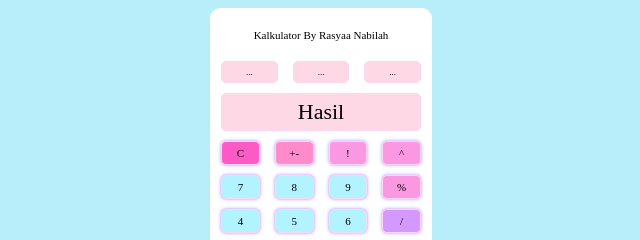
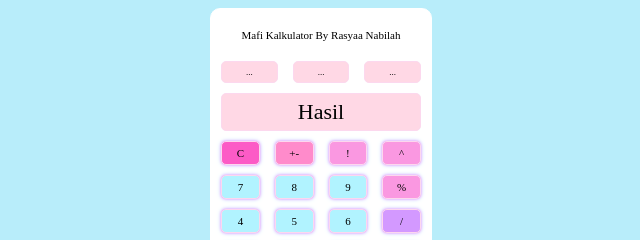
Before and after one commit to rasyaanabilah/kalkulator_rynlah13, a plain HTML site: page index.html in a window 1280 px wide. Shown: the top 240 px of the page, 319-959 px from the left. Drawn offline with Linux system fonts and the light colour scheme.

Commit message:
index.html

```diff
--- a/index.html
+++ b/index.html
@@ -10,7 +10,7 @@
 </head>
 <body>
     <div id="kalkulator">
-        <div id="judul">Kalkulator By Rasyaa Nabilah</div>
+        <div id="judul">Mafi Kalkulator By Rasyaa Nabilah</div>
         <div class="wrapper" id="operasi-temporer">
             <div class="tombol tombol-nonaktif bg-abu" id="input1">...</div>
             <div class="tombol tombol-nonaktif bg-abu" id="operasi-selected">...</div>
```
